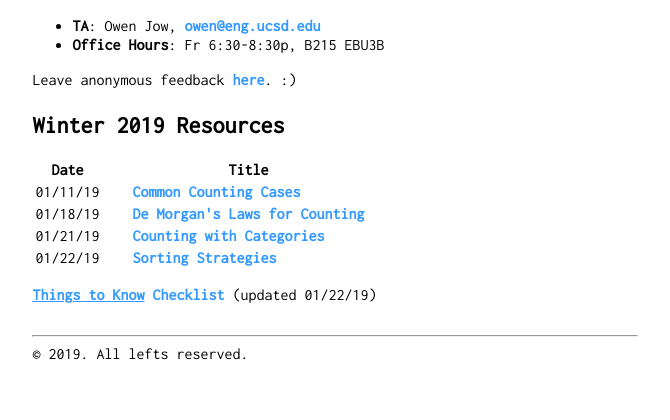
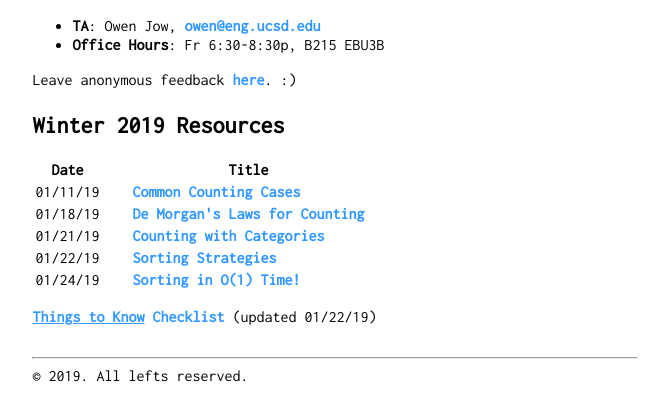
Before and after one commit to ohjay/cse21, a plain HTML site: page index.html in a window 1280 px wide. Shown: the part 168-588 px from the top of the page, without its empty margins (285-955 px from the left). Drawn offline with Linux system fonts and the light colour scheme.

Commit message:
extra for experts

```diff
--- a/index.html
+++ b/index.html
@@ -37,6 +37,8 @@
         <td><a href="notes/week2_categories">Counting with Categories</a></td></tr>
       <tr><td>01/22/19</td>
         <td><a href="notes/week3_sorting.pdf">Sorting Strategies</a></td></tr>
+      <tr><td>01/24/19</td>
+        <td><a href="http://www.dangermouse.net/esoteric/intelligentdesignsort.html">Sorting in O(1) Time!</a></td></tr>
     </table>
 
     <p><a href="notes/wi19_checklist.txt">
```
